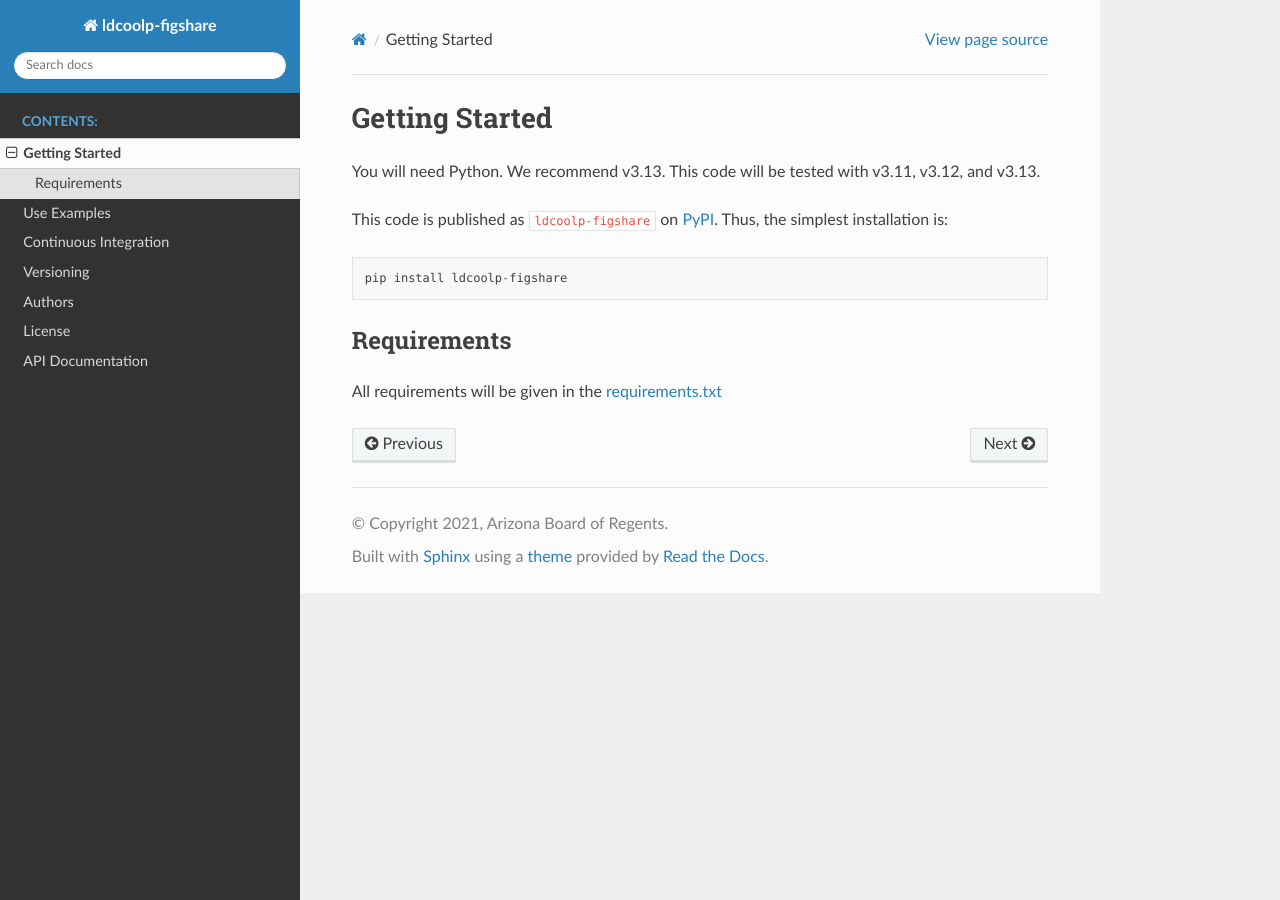
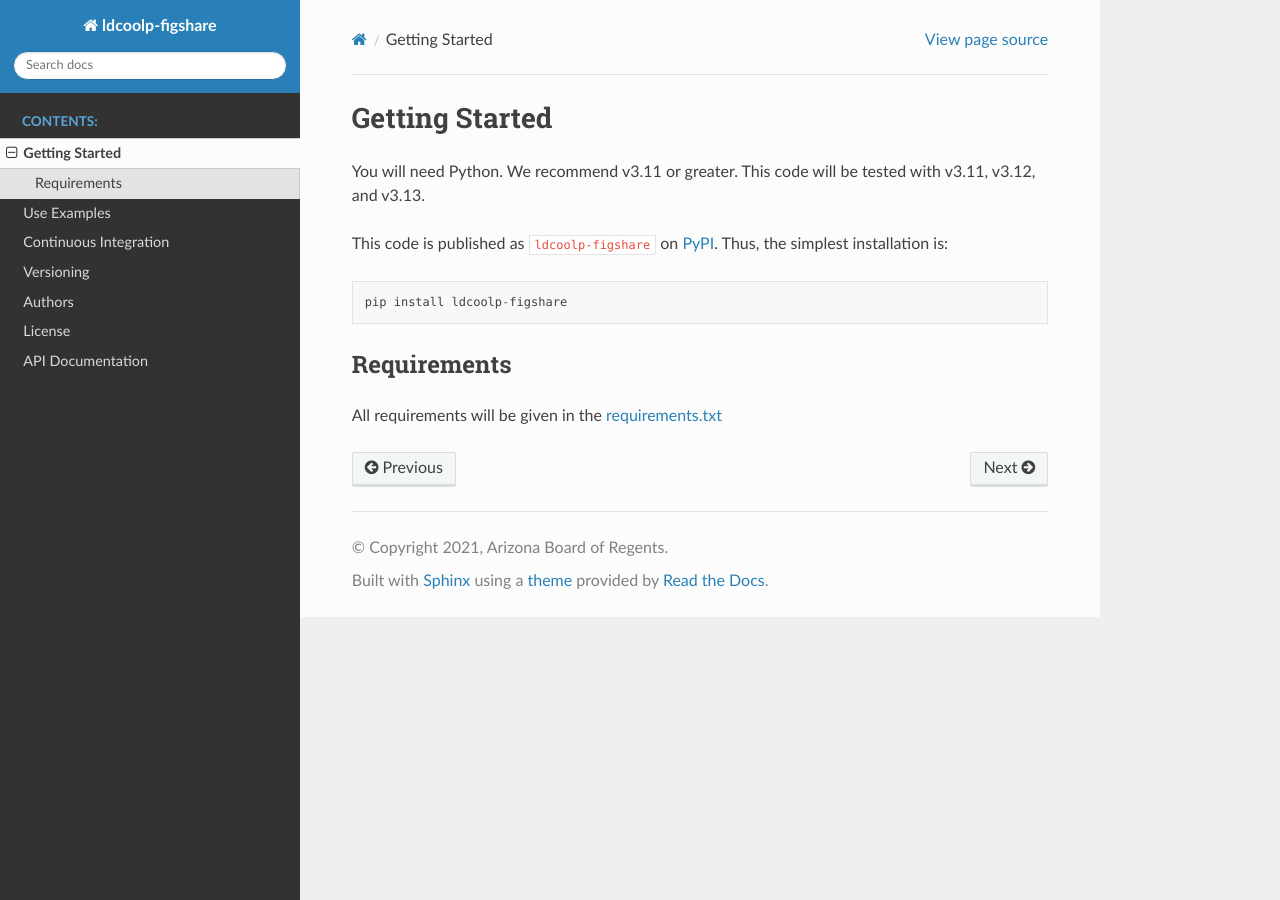
Before and after one commit to UAL-RE/ldcoolp-figshare, a Sphinx documentation site: the page built from docs/source/getting_started.rst, in a window 1280 px wide. Built offline with Sphinx 7.4.7 and the Read the Docs theme 3.1.0, drawn with Linux system fonts in a browser that asks for light colours.

Commit message:
Modify recommended python version

```diff
--- a/docs/source/getting_started.rst
+++ b/docs/source/getting_started.rst
@@ -1,7 +1,7 @@
 Getting Started
 ---------------
 
-You will need Python. We recommend v3.13. This code will be tested with
+You will need Python. We recommend v3.11 or greater. This code will be tested with
 v3.11, v3.12, and v3.13.
 
 This code is published as ``ldcoolp-figshare`` on :pypi:`PyPI <>`. Thus, the
```
